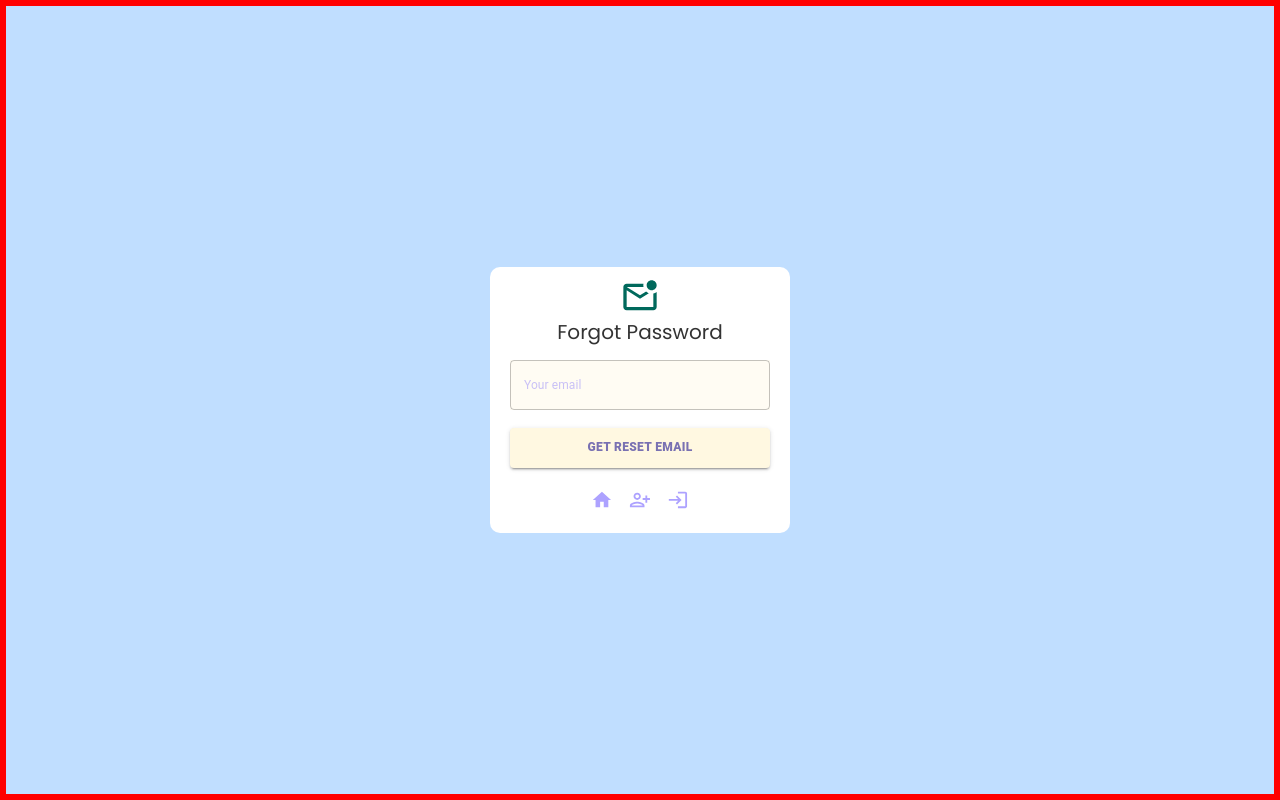
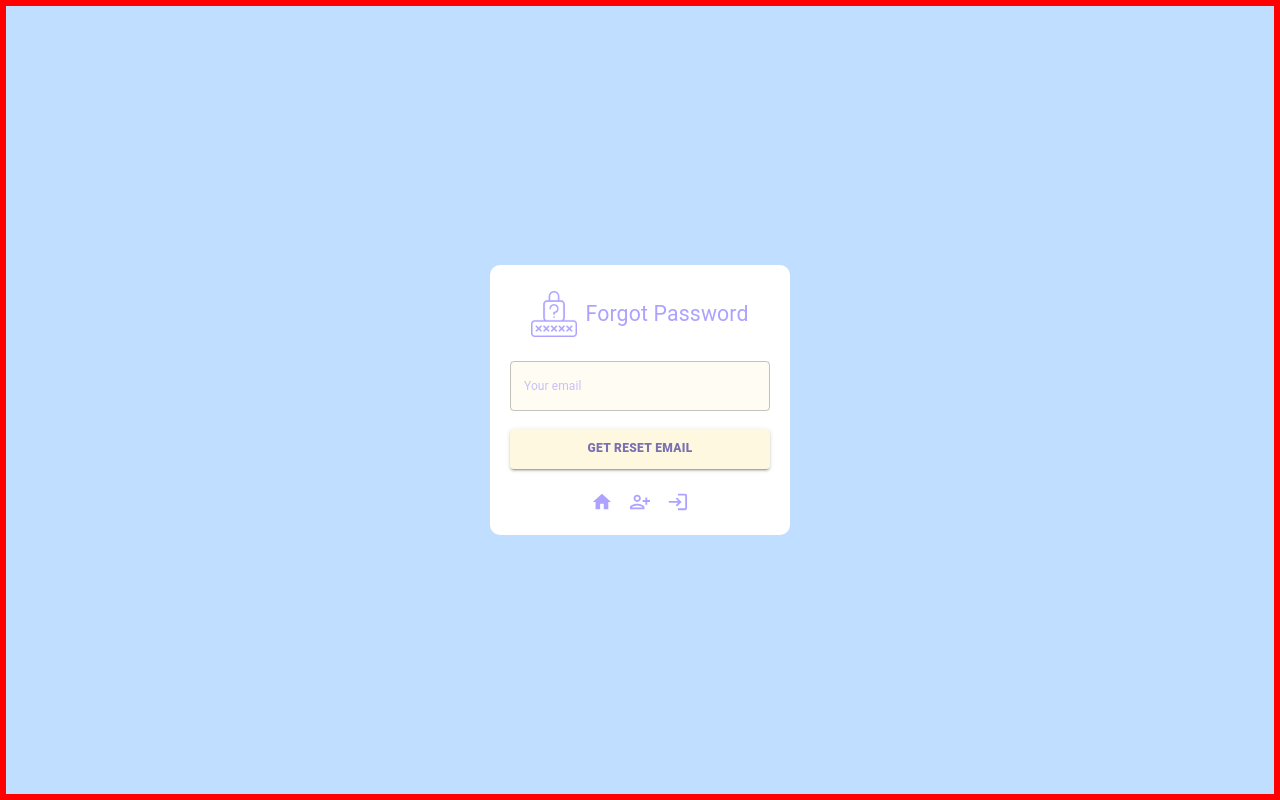
Before and after one commit to JamalHamza/hospital-portal, a React (Vite) app in the folder frontend/: page /forgot in a window 1280 px wide. Built offline with nearby package versions, Linux system fonts and the light colour scheme; no server answers.

Commit message:
fogot form logo changed

```diff
--- a/frontend/src/pages/auth/Forgot.jsx
+++ b/frontend/src/pages/auth/Forgot.jsx
@@ -1,12 +1,12 @@
 import HomeIcon from '@mui/icons-material/Home';
 import LoginIcon from '@mui/icons-material/Login';
 import PersonAddAltIcon from '@mui/icons-material/PersonAddAlt';
-import { Box, Button, IconButton, TextField } from '@mui/material';
+import { Box, Button, IconButton, TextField, Typography } from '@mui/material';
 import React, { useState } from 'react';
-import { MdOutlineMarkEmailUnread } from 'react-icons/md';
 import { useDispatch, useSelector } from 'react-redux';
 import { Link } from 'react-router-dom';
 import { toast } from 'react-toastify';
+import forgotImg from '../../assets/authPage/forgotPassword.png';
 import BodyWrapper from '../../components/bodyWraper/bodyWraper';
 import Loader from '../../components/loader/Loader';
 import { validateEmail } from '../../redux/features/auth/authServices';
@@ -50,10 +50,22 @@ function Forgot() {
             textAlign: 'center',
           }}
         >
-          {/* <Box> */}
-          <MdOutlineMarkEmailUnread size={40} color='#00695c' />
-          {/* </Box> */}
-          <h4>Forgot Password</h4>
+          <Box
+            sx={{
+              p: '1.6em',
+              display: 'flex',
+              justifyContent: 'center',
+              alignItems: 'center',
+            }}
+          >
+            <img src={forgotImg} alt='forgotImg' />
+            <Typography
+              sx={{ color: 'primary.main', ml: '0.4em' }}
+              variant='h4'
+            >
+              Forgot Password
+            </Typography>
+          </Box>
           <form
             onSubmit={forgot}
             noValidate
```
Also changed, not shown: frontend/src/assets/authPage/forgotPassword.png (added).
